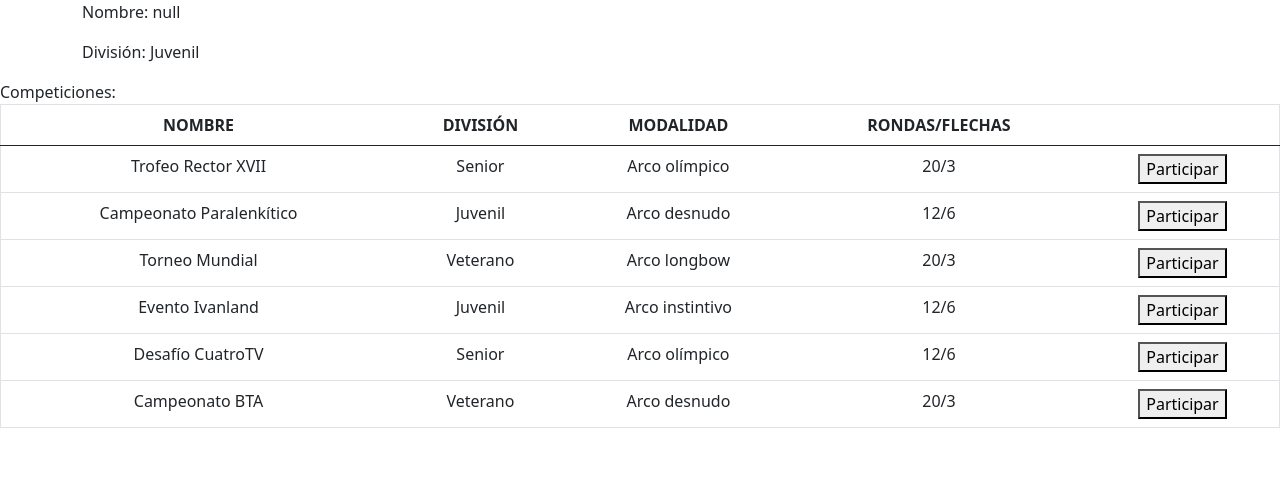
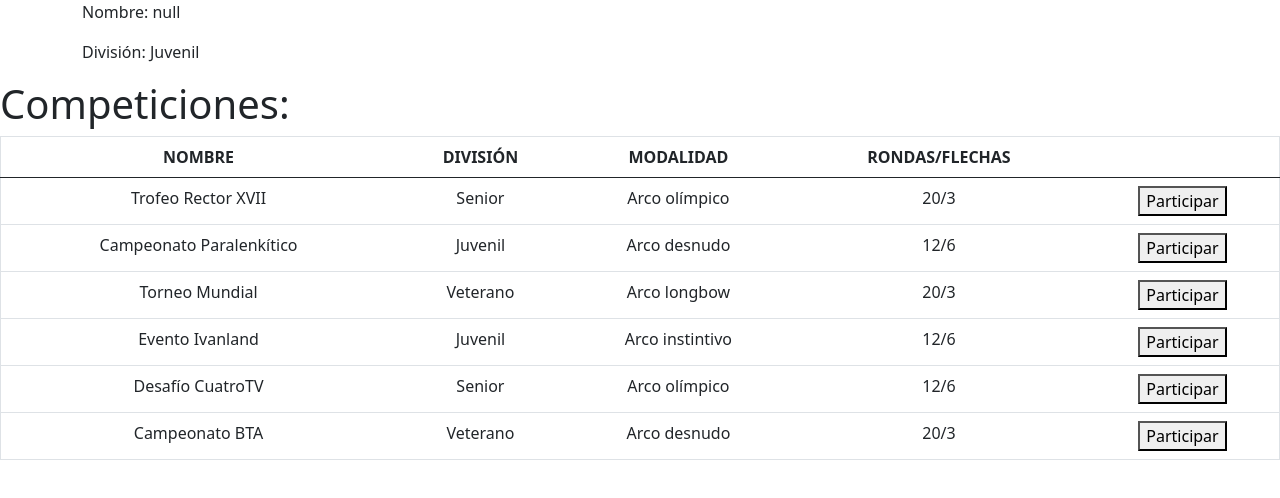
Before and after one commit to JuanmapgF/InterfacesUltimo, a plain HTML site: page TiroArco/public_html/competiciones.html in a window 1280 px wide. Drawn offline with nearby package versions, Linux system fonts and the light colour scheme.

Commit message:
Cambios competicion

```diff
--- a/TiroArco/public_html/competiciones.html
+++ b/TiroArco/public_html/competiciones.html
@@ -32,7 +32,7 @@ and open the template in the editor.
             <p>División: <script>document.write(division);</script></p>
         </div>
 
-        <div>Competiciones:</div>
+        <h1>Competiciones:</h1>
 
         <table border="1" class="table text-center">
             <thead>
```
